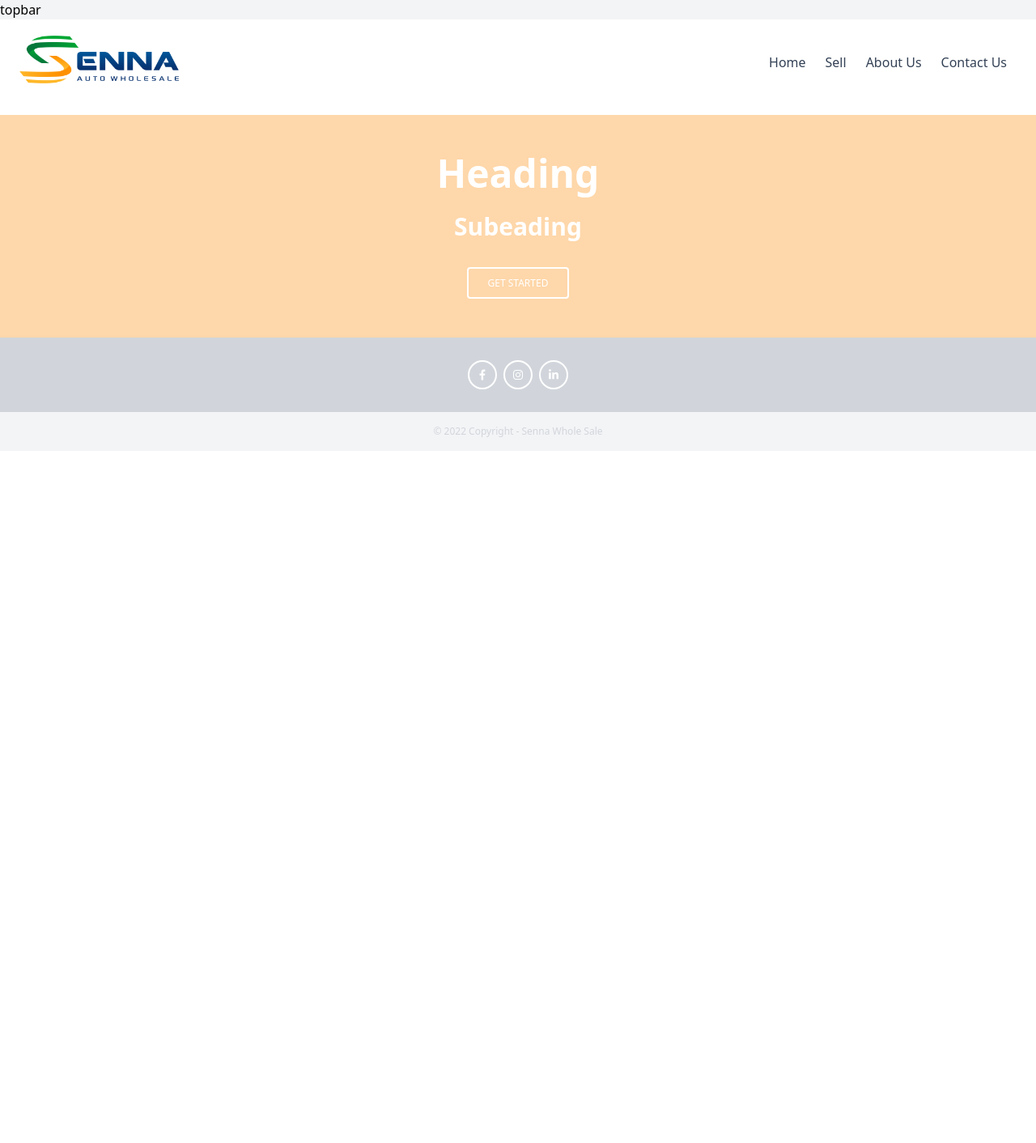
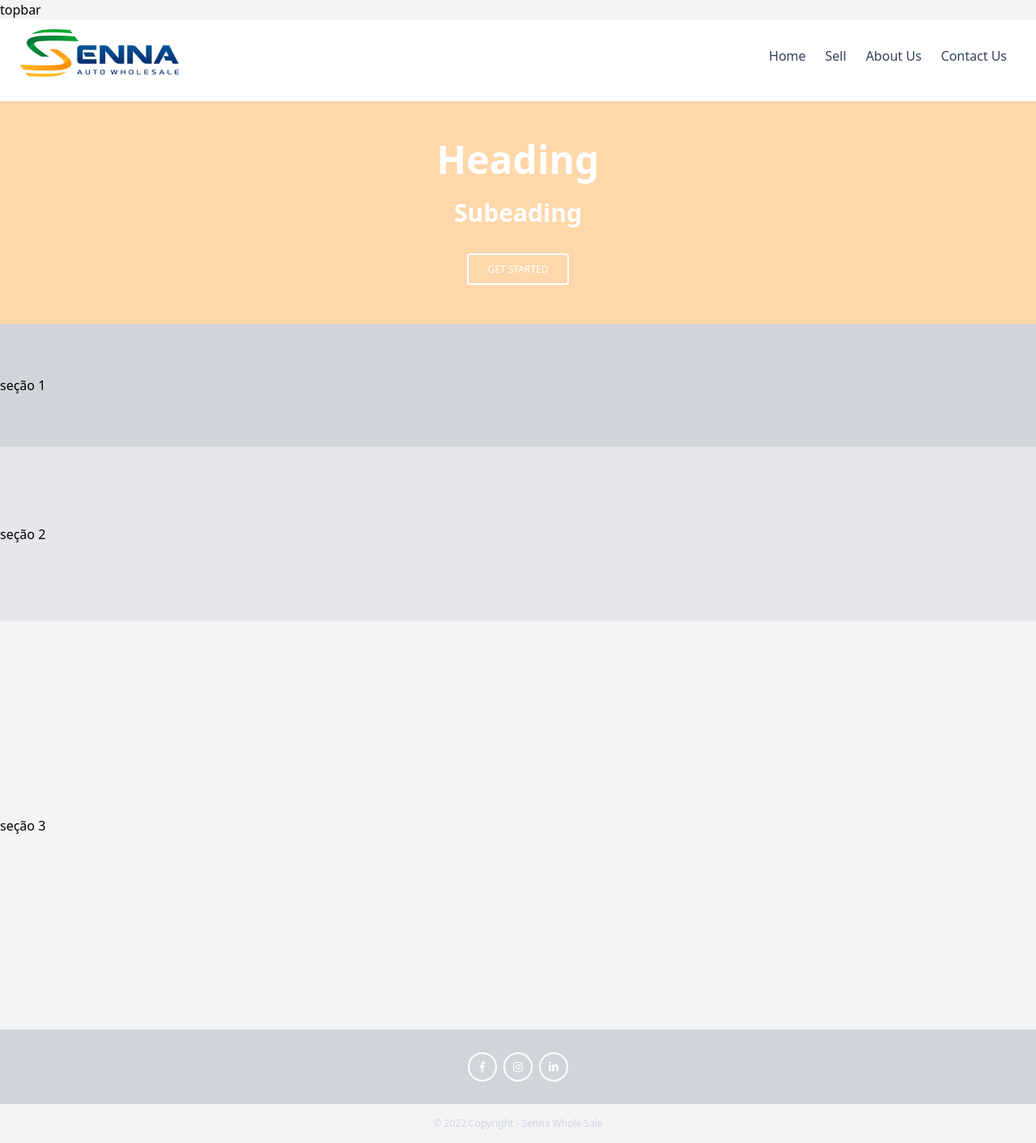
Before and after one commit to reginaldogomes/senna-auto-wholesale, a Next.js app: page / in a window 1280 px wide. Shown: the whole page at 81% size. Before the commit the page ends 800 px from the top, so only its background shows below. Built offline with nearby package versions, Linux system fonts and the light colour scheme.

Commit message:
layout adjusted

```diff
--- a/src/components/Index/Index.tsx
+++ b/src/components/Index/Index.tsx
@@ -4,6 +4,17 @@ const Index = () => {
     return (
         <>
             <Slide />
+            <div className="flex flex-col flex-wrap">
+                <section className="container m-auto bg-gray-300 py-16">
+                    <h1>seção 1</h1>
+                </section>
+                <section className="container m-auto bg-gray-200 py-24">
+                    <h1>seção 2</h1>
+                </section>
+                <section className="container m-auto bg-gray-100 py-60">
+                    <h1>seção 3</h1>
+                </section>
+            </div>
         </>
     )
 }
--- a/src/components/Layout/NavBar.tsx
+++ b/src/components/Layout/NavBar.tsx
@@ -9,12 +9,7 @@ export const NavBar = () => {
         <nav className="relative flex flex-wrap items-center justify-between px-2 py-3 bg-white mb-3 border-b-primary">
             <div className="container px-4 mx-auto flex flex-wrap items-center justify-between">
                 <div className="w-full relative flex justify-between lg:w-auto lg:static lg:block lg:justify-start">
-                    <a
-                        className="text-sm font-bold leading-relaxed inline-block mr-4 py-2 whitespace-nowrap uppercase text-white"
-                        href="#pablo"
-                    >
-                        <Logo />
-                    </a>
+                    <Logo />
                     <button
                         className="text-white cursor-pointer text-xl leading-none px-3 py-1 border border-solid border-transparent rounded bg-transparent block lg:hidden outline-none focus:outline-none"
                         type="button"
--- a/src/components/common/Slide/Index.tsx
+++ b/src/components/common/Slide/Index.tsx
@@ -1,6 +1,6 @@
 export const Slide = () => {
     return (
-        <div className="w-full bg-orange-200">
+        <div className="w-full block bg-orange-200">
             <div className="flex justify-center items-center h-full py-12">
                 <div className="text-center text-white px-6 md:px-12">
                     <h1 className="text-5xl font-bold mt-0 mb-6">Heading</h1>
```
